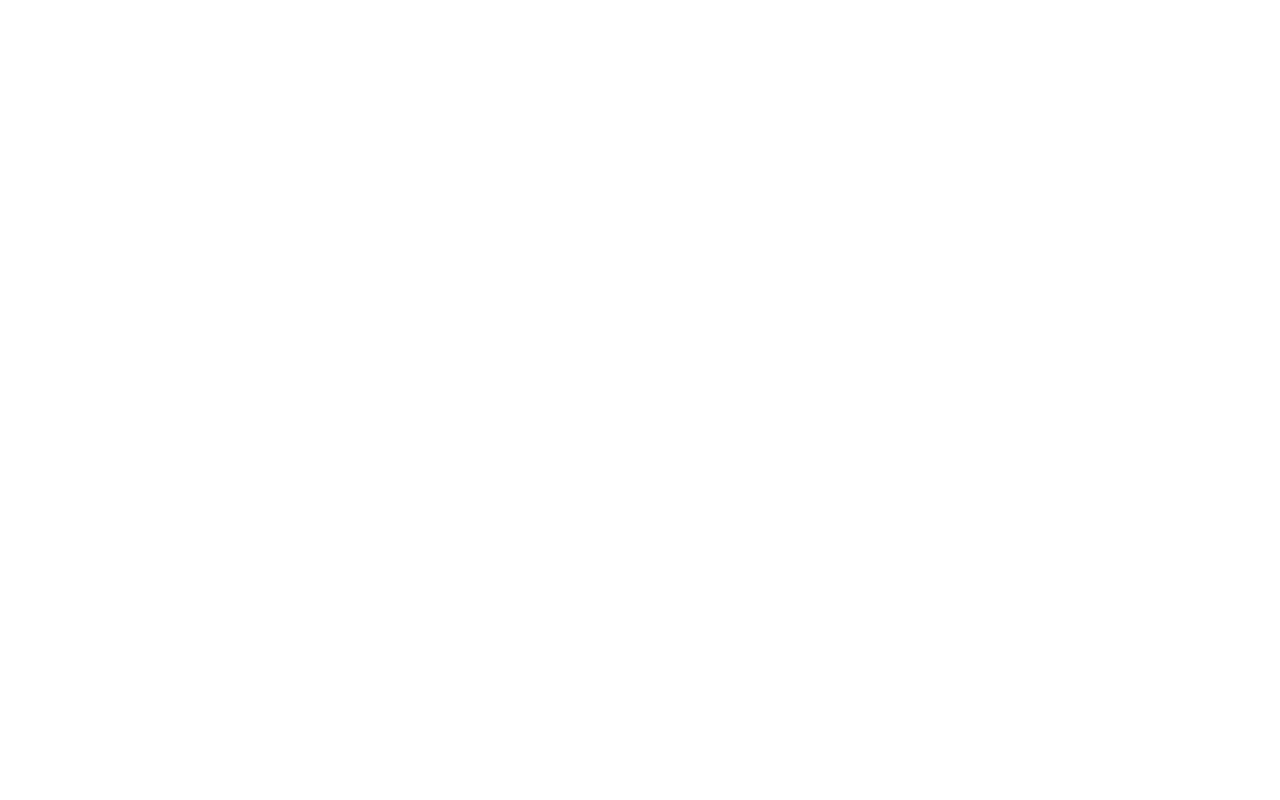
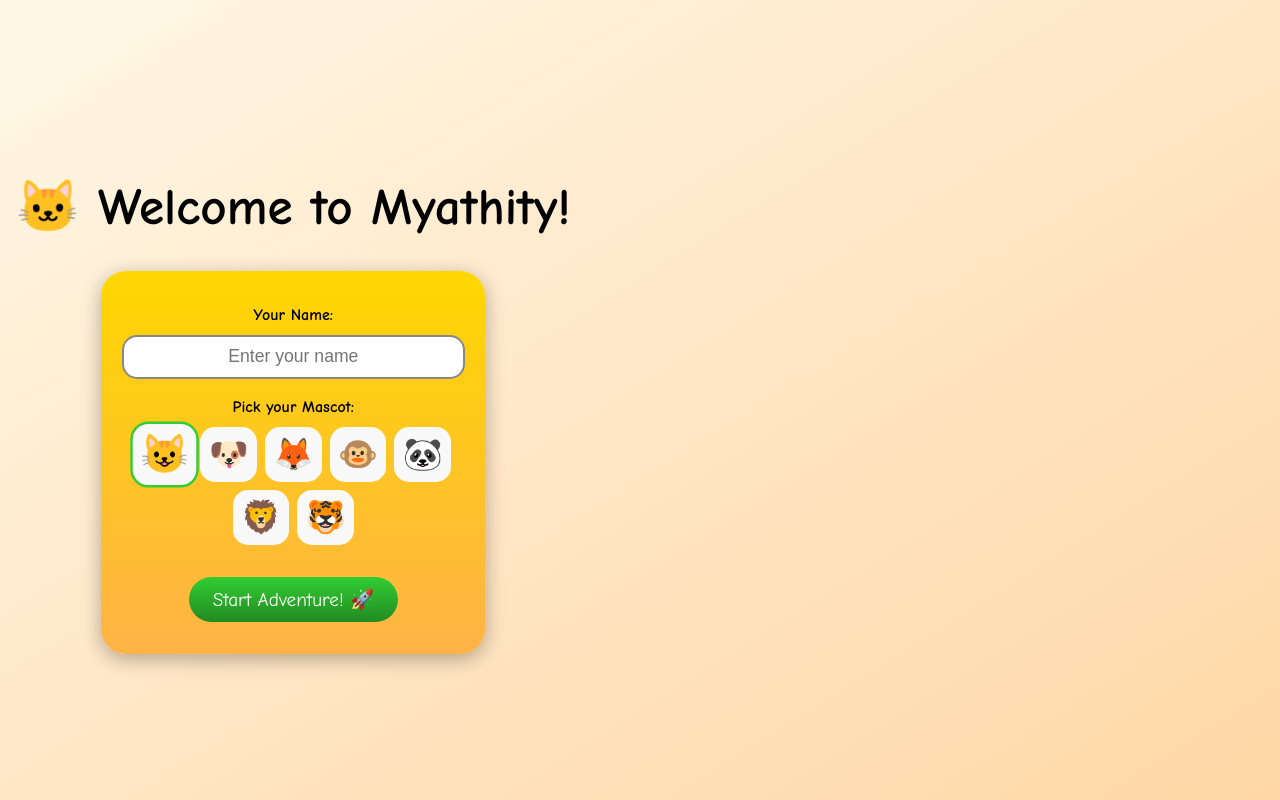
Before and after one commit to mahanhed8s8/Mathity, a plain HTML site: page index.html in a window 1280 px wide. Drawn offline with Linux system fonts and the light colour scheme; the site is published under a folder, as on GitHub Pages, so addresses that start at the root find nothing.

Commit message:
Fix script and stylesheet paths in index.html

```diff
--- a/index.html
+++ b/index.html
@@ -5,8 +5,8 @@
     <link rel="icon" type="image/svg+xml" href="/vite.svg" />
     <meta name="viewport" content="width=device-width, initial-scale=1.0" />
     <title>Myathity</title>
-    <script type="module" crossorigin src="/assets/index-CPqnVITv.js"></script>
-    <link rel="stylesheet" crossorigin href="/assets/index-DsFdT6p5.css">
+    <script type="module" crossorigin src="assets/index-CPqnVITv.js"></script>
+    <link rel="stylesheet" crossorigin href="assets/index-DsFdT6p5.css">
   </head>
   <body>
     <div id="root"></div>
```
